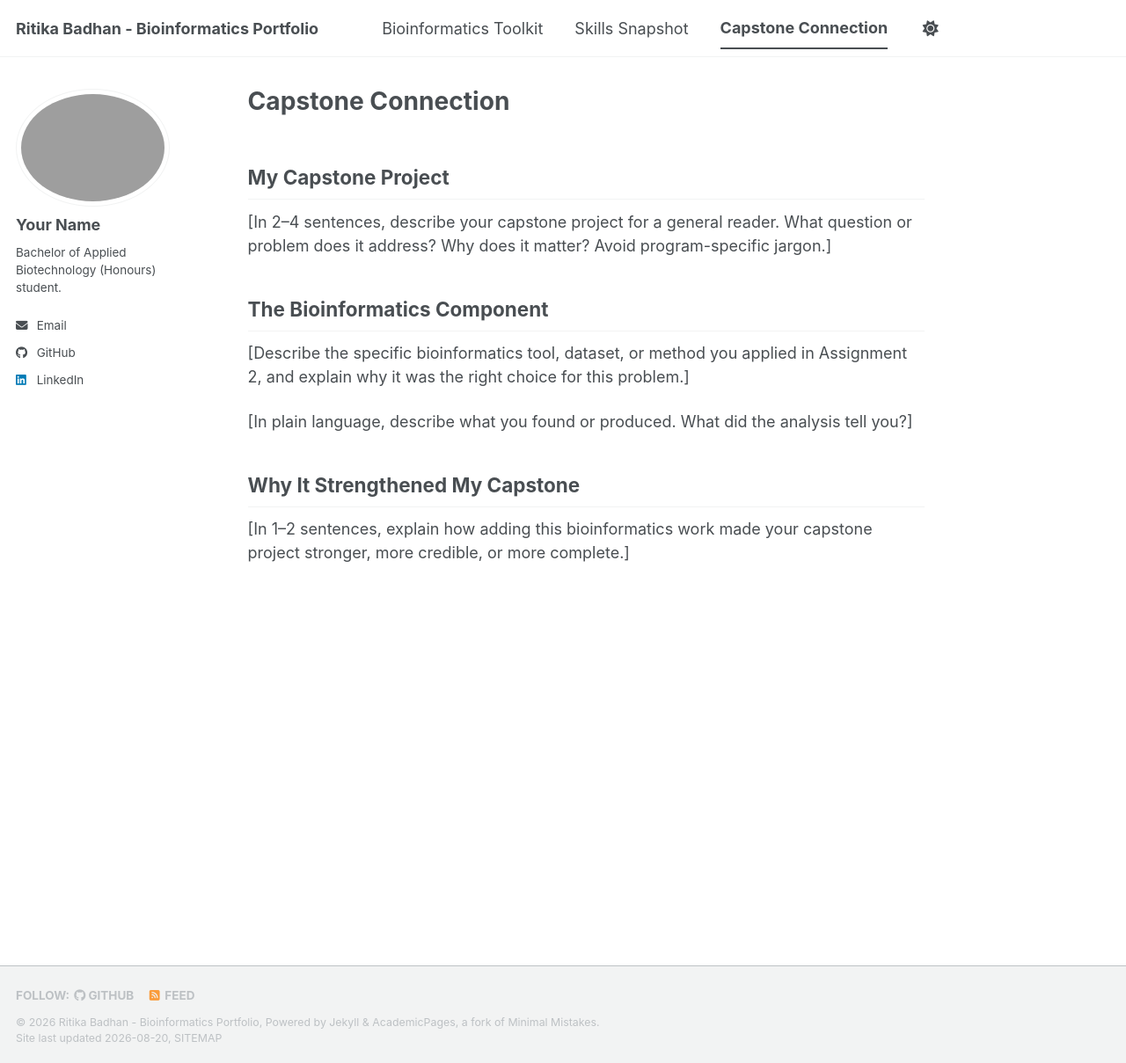
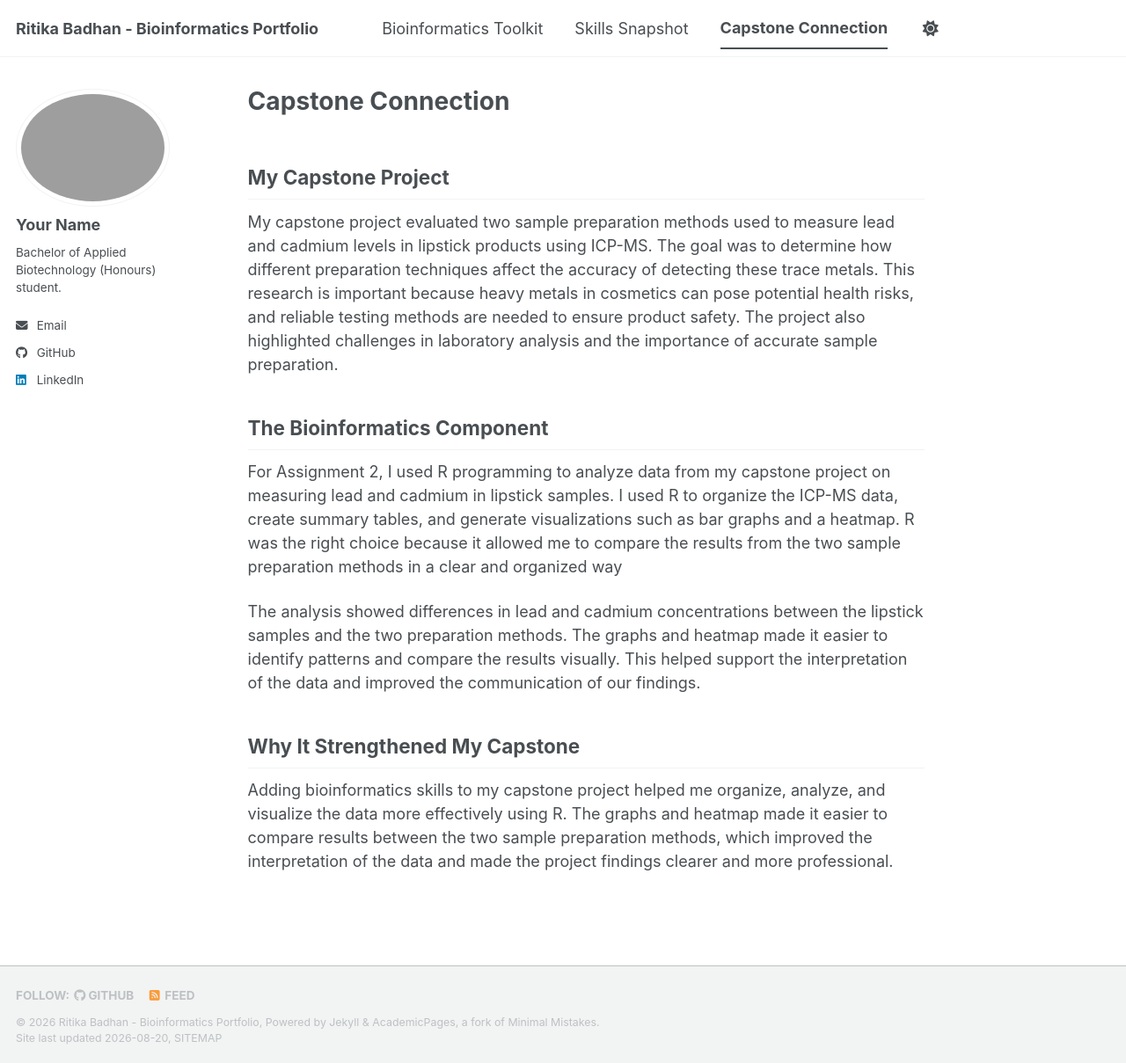
Before and after one commit to ritika232002-boop/biot74000-portfolio, a Jekyll site: the page built from _pages/capstone.md, in a window 1280 px wide and 1209 px high. Shown: the whole window at 88% size. Built offline with Jekyll 4.4.1, drawn with Linux system fonts in a browser that asks for light colours; a script bundle is joined from its source files by our own code; library files that are not in the unit come from our copies.

Commit message:
Update capstone.md

```diff
--- a/_pages/capstone.md
+++ b/_pages/capstone.md
@@ -30,22 +30,17 @@ author_profile: true
 
 ## My Capstone Project
 
-[In 2–4 sentences, describe your capstone project for a general reader. What
-question or problem does it address? Why does it matter? Avoid program-specific
-jargon.]
+My capstone project evaluated two sample preparation methods used to measure lead and cadmium levels in lipstick products using ICP-MS. The goal was to determine how different preparation techniques affect the accuracy of detecting these trace metals. This research is important because heavy metals in cosmetics can pose potential health risks, and reliable testing methods are needed to ensure product safety. The project also highlighted challenges in laboratory analysis and the importance of accurate sample preparation.
 
 ## The Bioinformatics Component
 
-[Describe the specific bioinformatics tool, dataset, or method you applied in
-Assignment 2, and explain why it was the right choice for this problem.]
+For Assignment 2, I used R programming to analyze data from my capstone project on measuring lead and cadmium in lipstick samples. I used R to organize the ICP-MS data, create summary tables, and generate visualizations such as bar graphs and a heatmap. R was the right choice because it allowed me to compare the results from the two sample preparation methods in a clear and organized way
 
-[In plain language, describe what you found or produced. What did the analysis
-tell you?]
+The analysis showed differences in lead and cadmium concentrations between the lipstick samples and the two preparation methods. The graphs and heatmap made it easier to identify patterns and compare the results visually. This helped support the interpretation of the data and improved the communication of our findings.
 
 ## Why It Strengthened My Capstone
 
-[In 1–2 sentences, explain how adding this bioinformatics work made your
-capstone project stronger, more credible, or more complete.]
+Adding bioinformatics skills to my capstone project helped me organize, analyze, and visualize the data more effectively using R. The graphs and heatmap made it easier to compare results between the two sample preparation methods, which improved the interpretation of the data and made the project findings clearer and more professional.
 
 <!--
   OPTIONAL — to embed an image or figure you produced:
```
